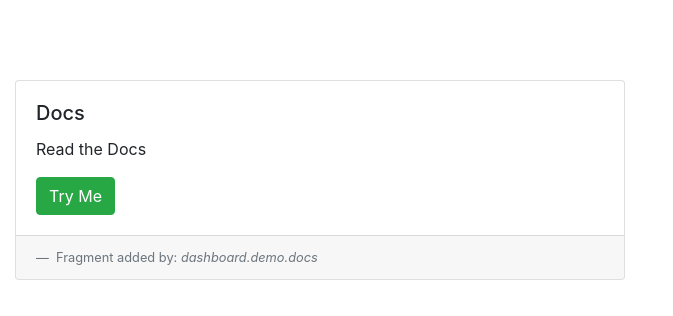
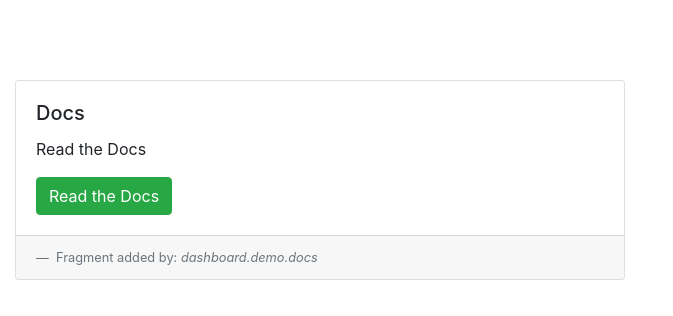
Before and after one commit to yoosername/dockui-app-docs, a website: page static/pages/fragment.html in a window 1280 px wide. Shown: the whole page, without its empty margins (0-673 px from the left). Drawn offline with nearby package versions, Linux system fonts and the light colour scheme.

Commit message:
modified docs fragment

```diff
--- a/static/pages/fragment.html
+++ b/static/pages/fragment.html
@@ -37,7 +37,7 @@
             <p class="card-text">
               Read the Docs
             </p>
-            <a href="#" class="btn btn-success">Try Me</a>
+            <a href="/docs" class="btn btn-success">Read the Docs</a>
           </div>
           <div class="card-footer text-muted">
             <footer class="blockquote-footer">
```
